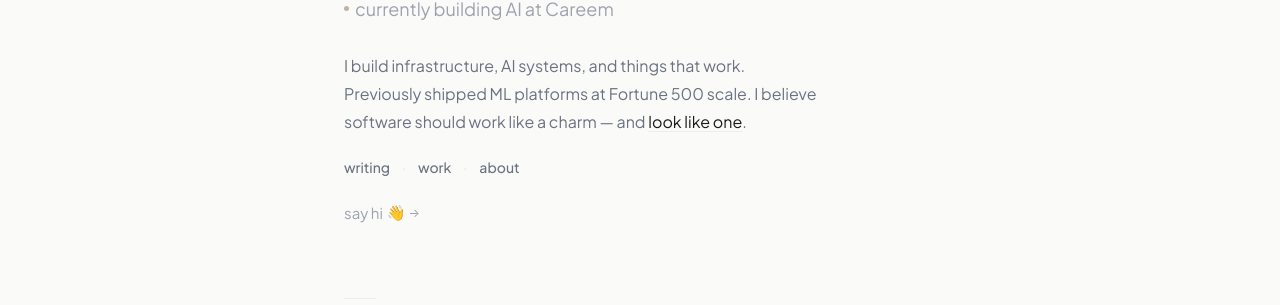
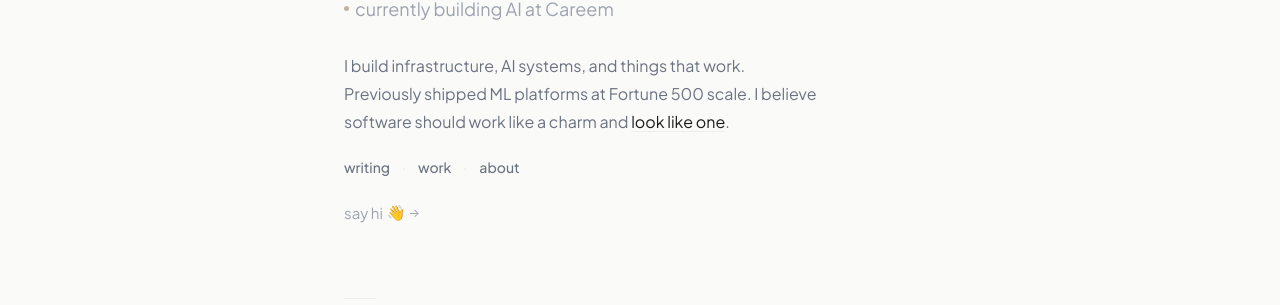
Before and after one commit to rdwns/rdwn, a Jekyll site: the page built from index.markdown, in a window 1280 px wide. Shown: the part 375-680 px from the top of the page. Built offline with Jekyll 4.4.1, drawn with Linux system fonts in a browser that asks for light colours; comment, search, counter and statistics services are not loaded.

Commit message:
update bio

```diff
--- a/_layouts/home.html
+++ b/_layouts/home.html
@@ -20,7 +20,7 @@ layout: default
   <p class="hero-bio fade-in d2">
     I build infrastructure, AI systems, and things that work.
     Previously shipped ML platforms at Fortune&nbsp;500 scale.
-    I believe software should work like a charm — and
+    I believe software should work like a charm and
     <a href="/about">look like one</a>.
   </p>
 
```
